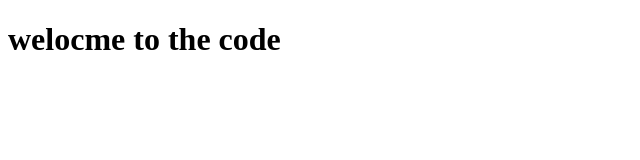
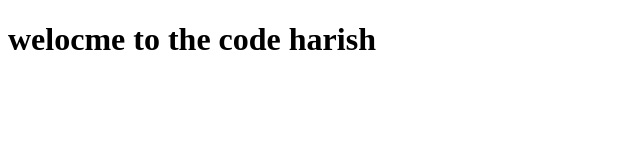
Before and after one commit to HARISHKUMAR023/testing-git, a plain HTML site: page index.html in a window 1280 px wide. Shown: the whole page, without its empty margins (0-640 px from the left). Drawn offline with Linux system fonts and the light colour scheme.

Commit message:
add change

```diff
--- a/index.html
+++ b/index.html
@@ -6,6 +6,6 @@
     <title>Document</title>
 </head>
 <body>
-    <h1>welocme to the code </h1>
+    <h1>welocme to the code harish </h1>
 </body>
 </html>
```
